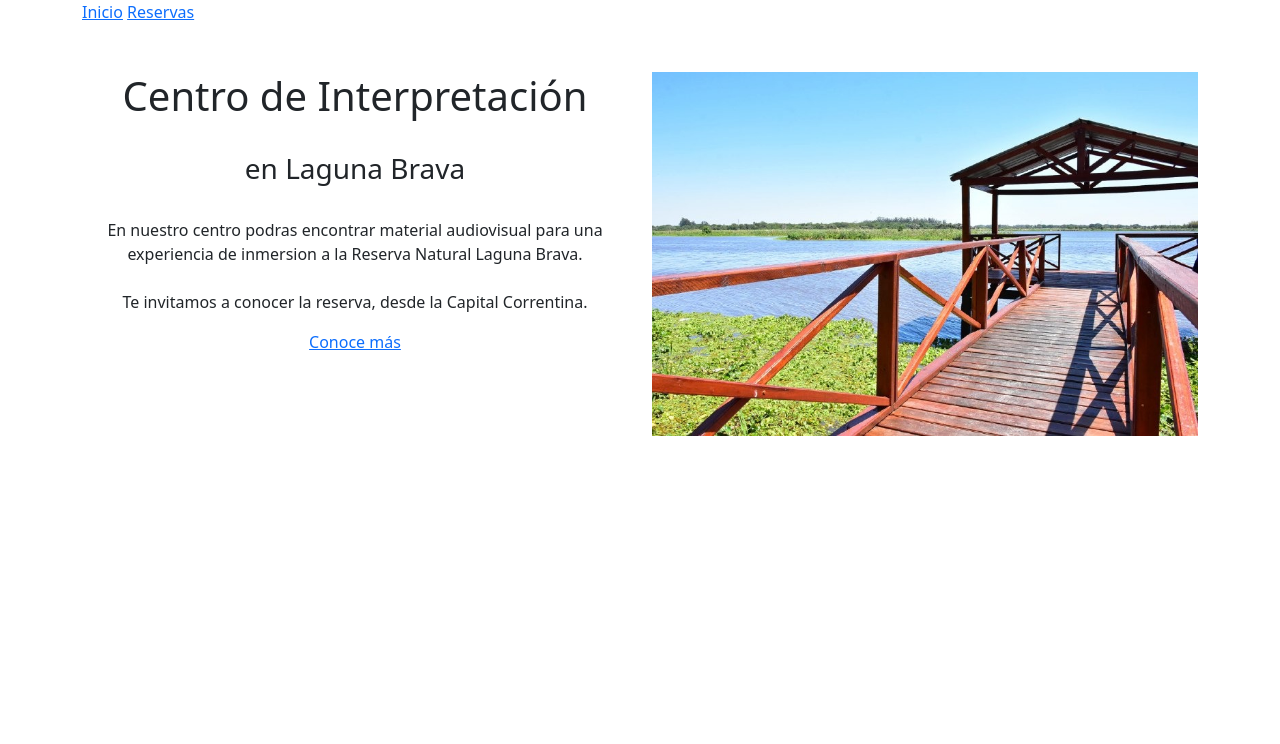
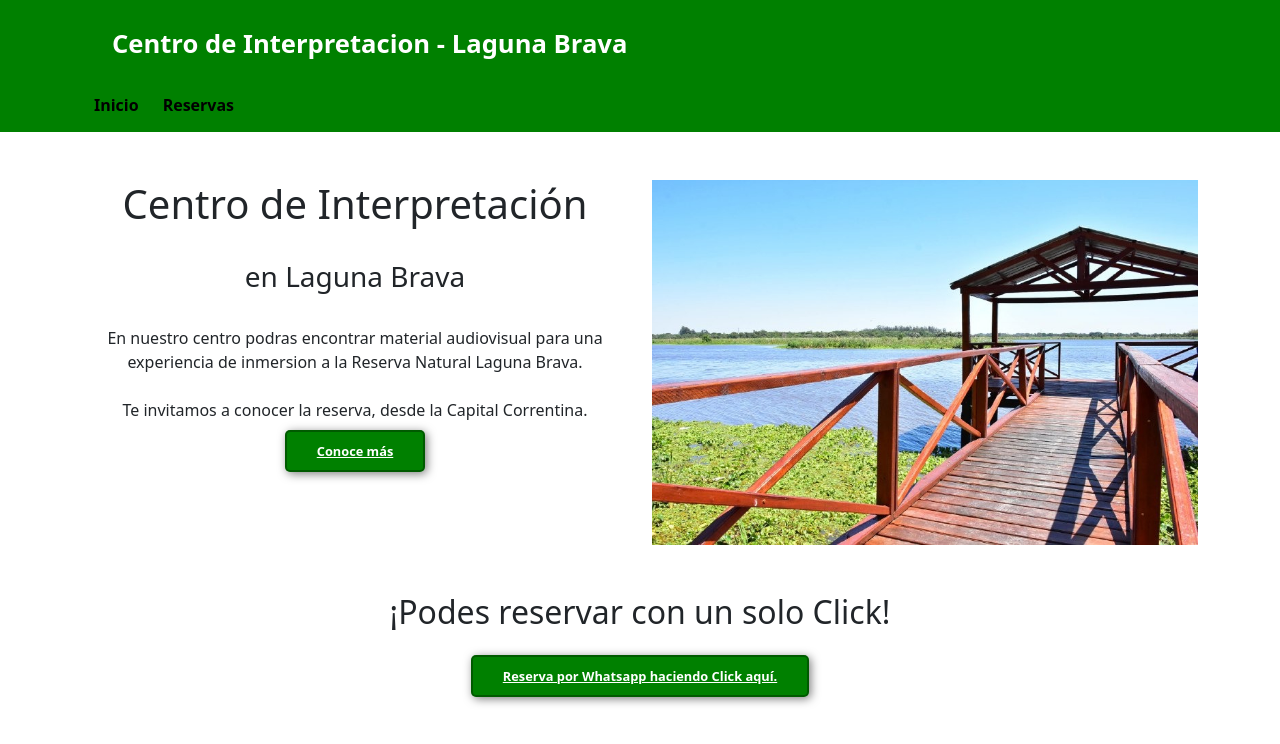
Before and after one commit to sqlote/sqlote.github.io, a PHP site: page /lagunabrava/index.html in a window 1280 px wide. Shown: the top 744 px of the page. Run offline with PHP 8.4, Linux system fonts and the light colour scheme.

Commit message:
updating laguna brava 4

```diff
--- a/lagunabrava/index.html
+++ b/lagunabrava/index.html
@@ -5,15 +5,19 @@
     <meta name="viewport" content="width=device-width, initial-scale=1">
     <title>CDI | Laguna Brava</title>
     <link href="https://cdn.jsdelivr.net/npm/bootstrap@5.2.2/dist/css/bootstrap.min.css" rel="stylesheet" integrity="sha384-Zenh87qX5JnK2Jl0vWa8Ck2rdkQ2Bzep5IDxbcnCeuOxjzrPF/et3URy9Bv1WTRi" crossorigin="anonymous">
+    <link rel="stylesheet" href="style.css">
   </head>
   <body>
 
     <header>
-        <div class="container">
+        <div id="navbar" class="container-fluid">
+        <div class="container ">
+            <p class="logo"> Centro de Interpretacion - Laguna Brava</p>
      <nav>
         <a href="">Inicio</a>
-        <a href="">Reservas</a>
+        <a href="#reservas">Reservas</a>
     </nav>
+</div>
 </div>
     </header>
                 <br><br>
@@ -36,11 +40,20 @@
                 </div>
 
         </div>
+                    <br><br>
+        <section id="reservas" class="reservas">
+            <div class="container">
+                <center>
+                <h2>¡Podes reservar con un solo Click!</h2>
+<br>
+                <a id="wpp" href="https://wa.me/3875909703?text=Hola!%20Me%20gustaria%20%20hacer%20una%20reserva">Reserva por Whatsapp haciendo Click aquí.</a>
+            </center>
+            </div>
+        </section>
 
 
 
-
-
+<br><br><br><br>
     <script src="https://cdn.jsdelivr.net/npm/bootstrap@5.2.2/dist/js/bootstrap.bundle.min.js" integrity="sha384-OERcA2EqjJCMA+/3y+gxIOqMEjwtxJY7qPCqsdltbNJuaOe923+mo//f6V8Qbsw3" crossorigin="anonymous"></script>
   </body>
 </html>
--- a/lagunabrava/style.css
+++ b/lagunabrava/style.css
@@ -4,6 +4,54 @@
 
 }
 
-.button{
+header .logo{
+    margin: 0;
+    padding: 25px 30px;
+    font-weight: bold;
+    color: white;
+    font-size: 1.6em;
+}
+
+#navbar{
+    background: green;
 
 }
+
+header nav{
+    display: flex;
+    text-align: center;
+    padding-bottom: 10px;
+}
+
+header a{
+    text-align: right;
+    padding: 5px 12px;
+    text-decoration: none;
+    font-weight: bold;
+    color: black;
+}
+
+header a:hover{
+    color: white;
+}
+.button{
+    font-size: .8rem;
+    font-weight: bold;
+    padding: 10px 30px;
+    border-radius: 5px;
+    border: 2px solid rgba(0,0,0,0.3);
+    box-shadow: 2px 2px 10px rgba(0,0,0,0.5);
+    color: white;
+    background-color: green;
+}
+
+#wpp{
+    font-size: .8rem;
+    font-weight: bold;
+    padding: 10px 30px;
+    border-radius: 5px;
+    border: 2px solid rgba(0,0,0,0.3);
+    box-shadow: 2px 2px 10px rgba(0,0,0,0.5);
+    color: white;
+    background-color: green;
+}
```
